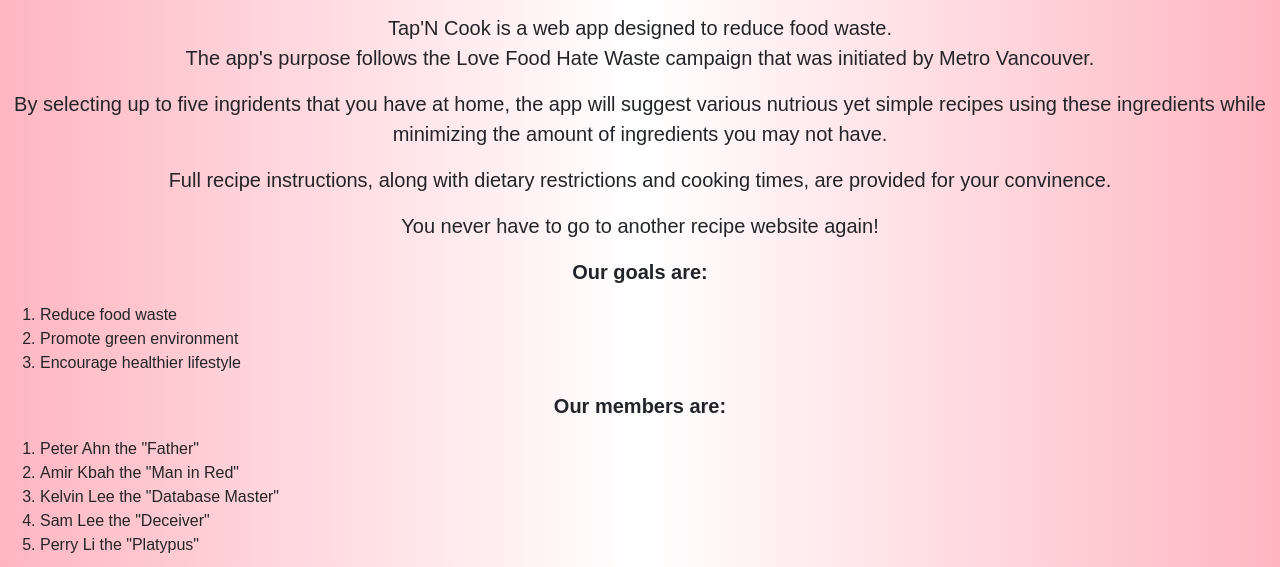
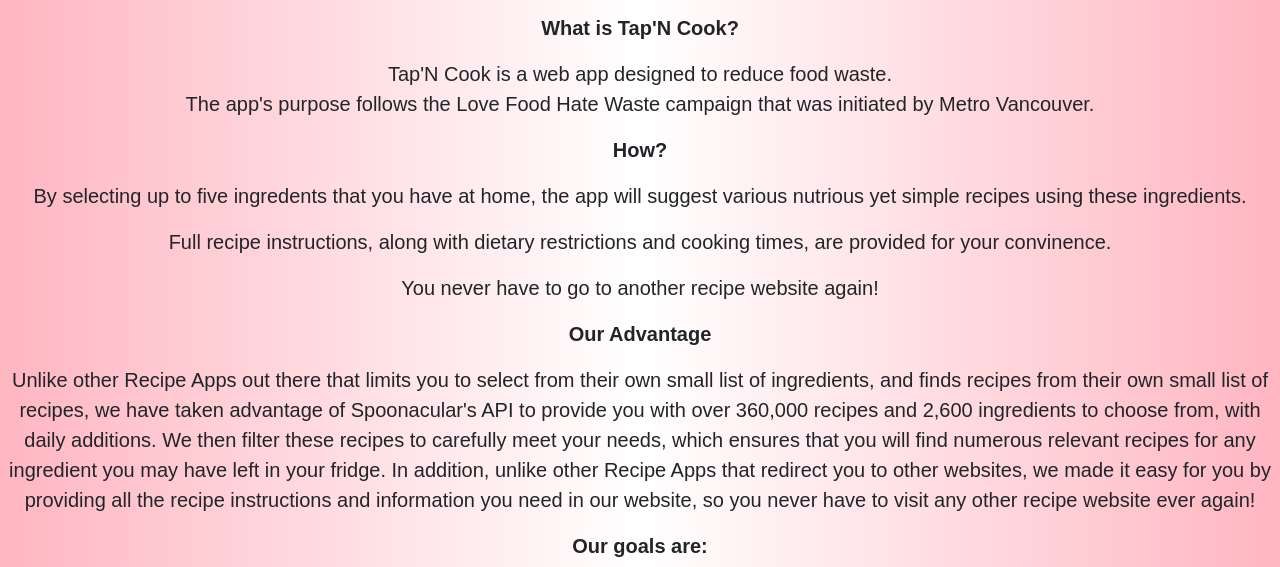
Before and after one commit to bigsaem/Raid-Boss, a plain HTML site: page AboutUs.html in a window 1280 px wide. Shown: the part 227-794 px from the top of the page. Drawn offline with nearby package versions, Linux system fonts and the light colour scheme; a web font is replaced by a local one.

Commit message:
added more info

```diff
--- a/AboutUs.html
+++ b/AboutUs.html
@@ -57,14 +57,27 @@
 
 	<div id="AU">
 
+			<p><b>What is Tap'N Cook?</b></p>
 		<p>Tap'N Cook is a web app designed to reduce food waste. <br/>
           The app's purpose follows the Love Food Hate Waste campaign
 			that was initiated by Metro Vancouver.</p>
 
-		<p>By selecting up to five ingridents that you have at home, the app will suggest various nutrious yet simple recipes
-			using these ingredients while minimizing the amount of ingredients you may not have. </p>
+			<p><b>How?</b></p>
+		<p>By selecting up to five ingredents that you have at home, the app will suggest various nutrious yet simple recipes
+			using these ingredients. </p>
 			<p>Full recipe instructions, along with dietary restrictions and cooking times, are provided for your convinence.</p>
-        <p>You never have to go to another recipe website again!</p>
+				<p>You never have to go to another recipe website again!</p>
+				<p><b>Our Advantage</b></p>
+		<p>Unlike other Recipe Apps out there that limits you to select from their own small list of ingredients, and finds recipes from
+			their own small list of recipes, we have taken advantage of Spoonacular's API to provide you with over 360,000 recipes and 2,600 ingredients to choose from,
+			with daily additions.
+			We then filter these recipes to carefully meet your needs, which ensures that you will find numerous relevant recipes
+			for any ingredient you may have left in your fridge.
+
+			In addition, unlike other Recipe Apps that redirect you to other websites, we made it easy for you by providing
+			all the recipe instructions and information you need in our website, so you never have to visit any other recipe website
+			ever again!
+		</p>
 
 		<p><b>Our goals are:</b></p>
 		<ol>
```
